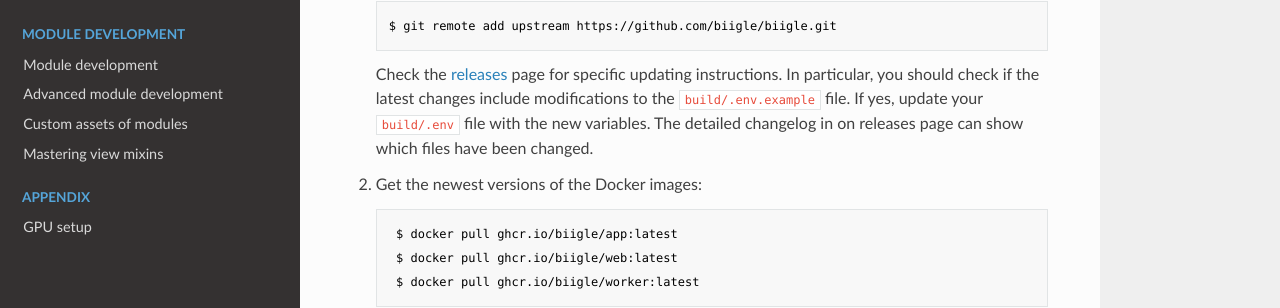
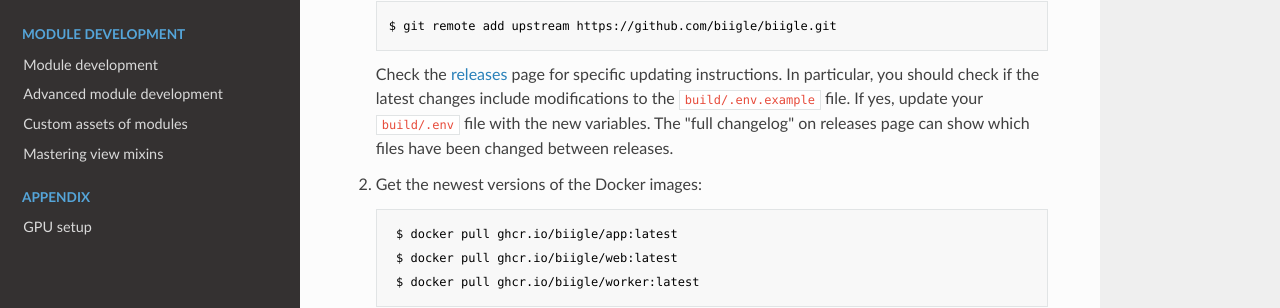
Before and after one commit to biigle/biigle, an MkDocs documentation site: the page built from docs/maintenance.md, in a window 1280 px wide and 900 px high. Shown: the part 397-705 px from the top of the window. Built offline with MkDocs 1.6.1, drawn with Linux system fonts in a browser that asks for light colours.

Commit message:
Update maintenance.md

```diff
--- a/docs/maintenance.md
+++ b/docs/maintenance.md
@@ -10,7 +10,7 @@ Perform these steps to update an existing BIIGLE instance.
 
         $ git remote add upstream https://github.com/biigle/biigle.git
 
-    Check the [releases](https://github.com/biigle/biigle/releases) page for specific updating instructions. In particular, you should check if the latest changes include modifications to the `build/.env.example` file. If yes, update your `build/.env` file with the new variables. The detailed changelog in on releases page can show which files have been changed.
+    Check the [releases](https://github.com/biigle/biigle/releases) page for specific updating instructions. In particular, you should check if the latest changes include modifications to the `build/.env.example` file. If yes, update your `build/.env` file with the new variables. The "full changelog" on releases page can show which files have been changed between releases.
 
 2. Get the newest versions of the Docker images:
 
```
